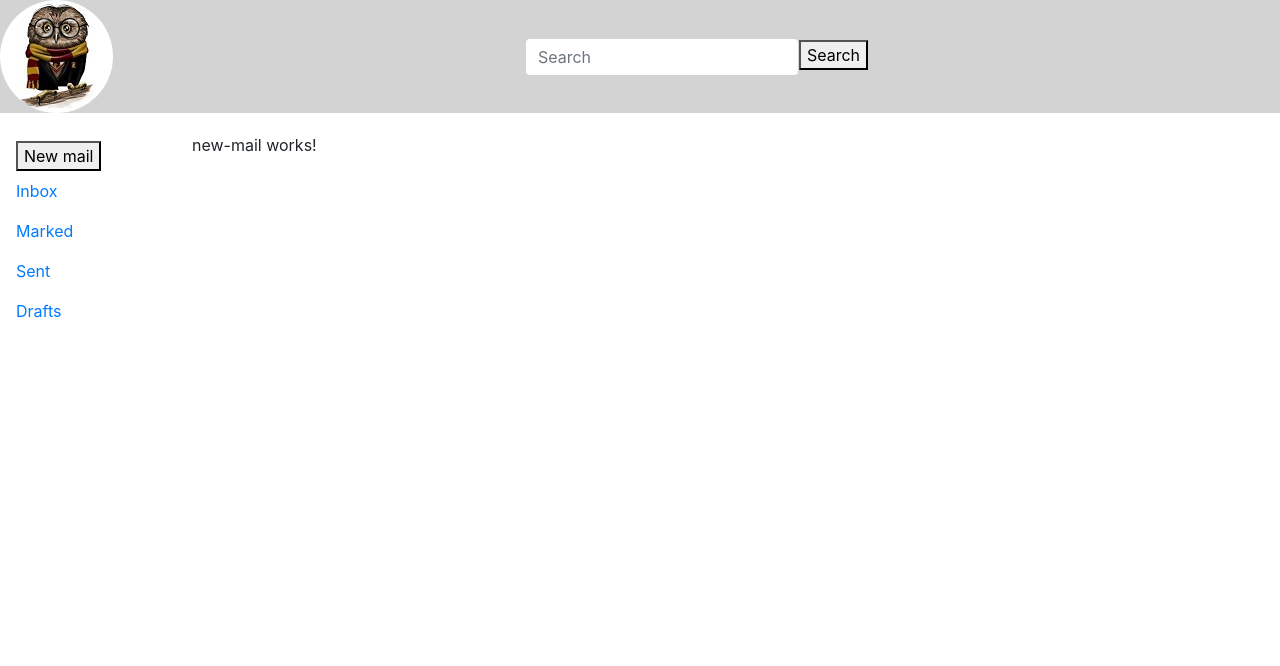
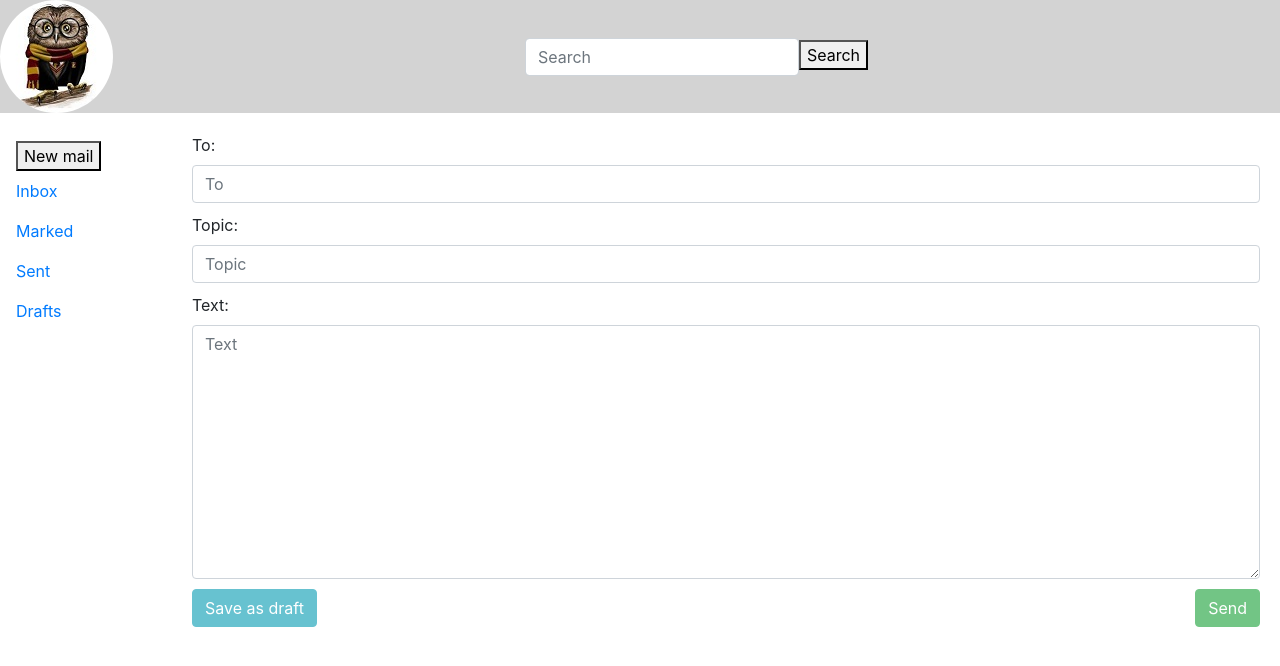
Before and after one commit to OlgaKuksa/Ang2, an Angular app: page /newmail in a window 1280 px wide. Shown: the top 666 px of the page. Built offline with nearby package versions, Linux system fonts and the light colour scheme.

Commit message:
added router, simple form

```diff
--- a/src/app/classes/message.ts
+++ b/src/app/classes/message.ts
@@ -1,4 +1,4 @@
-export class Message {
+export interface Message {
   id: string;
   headers: {
     name: string;
@@ -7,5 +7,6 @@ export class Message {
   raw: string;
   internalDate: Date;
   folder: string;
-  isMarked: boolean = false;
+  isMarked: boolean;
+  topic: string;
 }
--- a/src/app/mail/mail.component.html
+++ b/src/app/mail/mail.component.html
@@ -3,6 +3,7 @@
     <thead>
       <th scope="col">Mark</th>
       <th scope="col">From</th>
+      <th scope="col">Topic</th>
       <th scope="col">Message</th>
       <th scope="col">Sent date</th>
     </thead>
@@ -11,6 +12,7 @@
         <td class="text-center">
           <input type="checkbox" class="form-check-input" /> </td>
         <td class="truncatedText">{{message.headers[0].name}}</td>
+        <td class="truncatedText">{{message.topic}}</td>
         <td class="truncatedText">{{message.raw}}</td>
         <td>{{message.internalDate|date:"dd-MMMM-yyyy HH:mm"}}</td>
       </tr>
--- a/src/app/mail/mail.component.ts
+++ b/src/app/mail/mail.component.ts
@@ -1,6 +1,7 @@
 import { Component, OnInit } from "@angular/core";
 import { MailService } from "../services/mail.service";
 import { Message } from "../classes/message";
+import { Router } from "@angular/router";
 
 @Component({
   selector: "app-mail",
@@ -8,17 +9,23 @@ import { Message } from "../classes/message";
   styleUrls: ["./mail.component.scss"]
 })
 export class MailComponent implements OnInit {
-  constructor(private mailService: MailService) {}
+  constructor(private mailService: MailService, private router: Router) {}
 
   ngOnInit() {
-    this.getMessages();
+    let folder: string = this.router.url;
+    this.getMessages(folder);
   }
 
   public messages: Message[];
 
-  getMessages(): void {
+  getMessages(folder: string): void {
     this.mailService
       .getMessages()
-      .subscribe(messages => (this.messages = messages));
+      .subscribe(
+        messages =>
+          (this.messages = messages.filter(
+            message => "/" + message.folder == folder
+          ))
+      );
   }
 }
--- a/src/app/new-mail/new-mail.component.html
+++ b/src/app/new-mail/new-mail.component.html
@@ -1,3 +1,21 @@
-<p>
-  new-mail works!
-</p>
+<div class="mailArea">
+  <form class="form-horizontal" [formGroup]="myForm">
+    <div class="inputMargin">
+      <label for="mailTitle">To:</label>
+      <input type="text" placeholder="To" id="mailTitle" class="form-control" formControlName="to">
+
+      <div *ngIf="myForm.controls['to'].invalid&&myForm.controls['to'].touched">You should provide valid receiver's email</div>
+    </div>
+    <div class="inputMargin">
+      <label for="mailTopic">Topic:</label>
+      <input type="text" placeholder="Topic" id="mailTopic" class="form-control" formControlName="topic">
+    </div>
+    <div class="inputMargin">
+      <label for="mailText">Text:</label>
+      <textarea placeholder="Text" id="mailText" class="form-control" rows=10 formControlName="text"></textarea>
+      <div *ngIf="myForm.controls['text'].invalid&&myForm.controls['text'].touched">Message text should not be empty</div>
+    </div>
+    <button class="btn btn-info" (click)="addMessageHandler('drafts')" [disabled]="!myForm.valid">Save as draft</button>
+    <button class="btn btn-success float-right inputMargin" (click)="addMessageHandler('sent')" [disabled]="myForm.invalid">Send</button>
+  </form>
+</div>
--- a/src/app/new-mail/new-mail.component.scss
+++ b/src/app/new-mail/new-mail.component.scss
@@ -0,0 +1,10 @@
+.mailArea {
+  display: block;
+  float: right;
+  width: 85%;
+}
+
+.inputMargin {
+  margin-right: 20px;
+  margin-bottom: 10px;
+}
--- a/src/app/new-mail/new-mail.component.ts
+++ b/src/app/new-mail/new-mail.component.ts
@@ -1,15 +1,45 @@
-import { Component, OnInit } from '@angular/core';
+import { Component, OnInit } from "@angular/core";
+import { FormGroup, FormControl, Validators } from "@angular/forms";
+import { Message } from "../classes/message";
+import { MailService } from "../services/mail.service";
+import { Router } from "@angular/router";
 
 @Component({
-  selector: 'app-new-mail',
-  templateUrl: './new-mail.component.html',
-  styleUrls: ['./new-mail.component.scss']
+  selector: "app-new-mail",
+  templateUrl: "./new-mail.component.html",
+  styleUrls: ["./new-mail.component.scss"]
 })
 export class NewMailComponent implements OnInit {
+  constructor(private mailService: MailService, private router: Router) {}
 
-  constructor() { }
+  ngOnInit() {}
 
-  ngOnInit() {
+  myForm: FormGroup = new FormGroup({
+    to: new FormControl("", [
+      Validators.required,
+      Validators.pattern("[a-zA-Z_]+@[a-zA-Z_]+?.[a-zA-Z]{2,3}")
+    ]),
+    topic: new FormControl(),
+    text: new FormControl("", [Validators.required])
+  });
+
+  public addMessageHandler(folder: string): void {
+    const formModel = this.myForm.value;
+    let message: Message = {
+      id: Date.now().toString(),
+      headers: [
+        {
+          name: formModel["to"],
+          value: formModel["to"]
+        }
+      ],
+      raw: formModel["text"],
+      internalDate: new Date(),
+      folder: folder,
+      isMarked: false,
+      topic: formModel["topic"]
+    };
+    this.mailService.addMessage(message);
+    this.router.navigate([folder]);
   }
-
 }
--- a/src/app/services/mail.service.ts
+++ b/src/app/services/mail.service.ts
@@ -11,4 +11,8 @@ export class MailService {
   public getMessages(): Observable<Message[]> {
     return of(mockMessages);
   }
+
+  public addMessage(message: Message): void {
+    mockMessages.push(message);
+  }
 }
--- a/src/app/services/mockMessages.ts
+++ b/src/app/services/mockMessages.ts
@@ -17,7 +17,8 @@ export const mockMessages: Message[] =
     Anna`,
       internalDate: new Date(2017, 10, 13, 14, 25),
       folder: "inbox",
-      isMarked: false
+      isMarked: false,
+      topic: "hello"
     },
     {
       id: "2",
@@ -37,7 +38,8 @@ export const mockMessages: Message[] =
     `,
       internalDate: new Date(2017, 10, 13, 19, 40),
       folder: "inbox",
-      isMarked: false
+      isMarked: false,
+      topic: "hello again"
     },
     {
       id: "3",
@@ -51,6 +53,7 @@ export const mockMessages: Message[] =
         "Anna asked to write. You don't seem to answer, she's getting nervous. Don't ignore her.",
       internalDate: new Date(2017, 10, 15, 11, 10),
       folder: "inbox",
-      isMarked: false
+      isMarked: false,
+      topic: "what's up?"
     }
   ];
```
Also changed, not shown: src/app/app.module.ts (+5 -4 lines).
